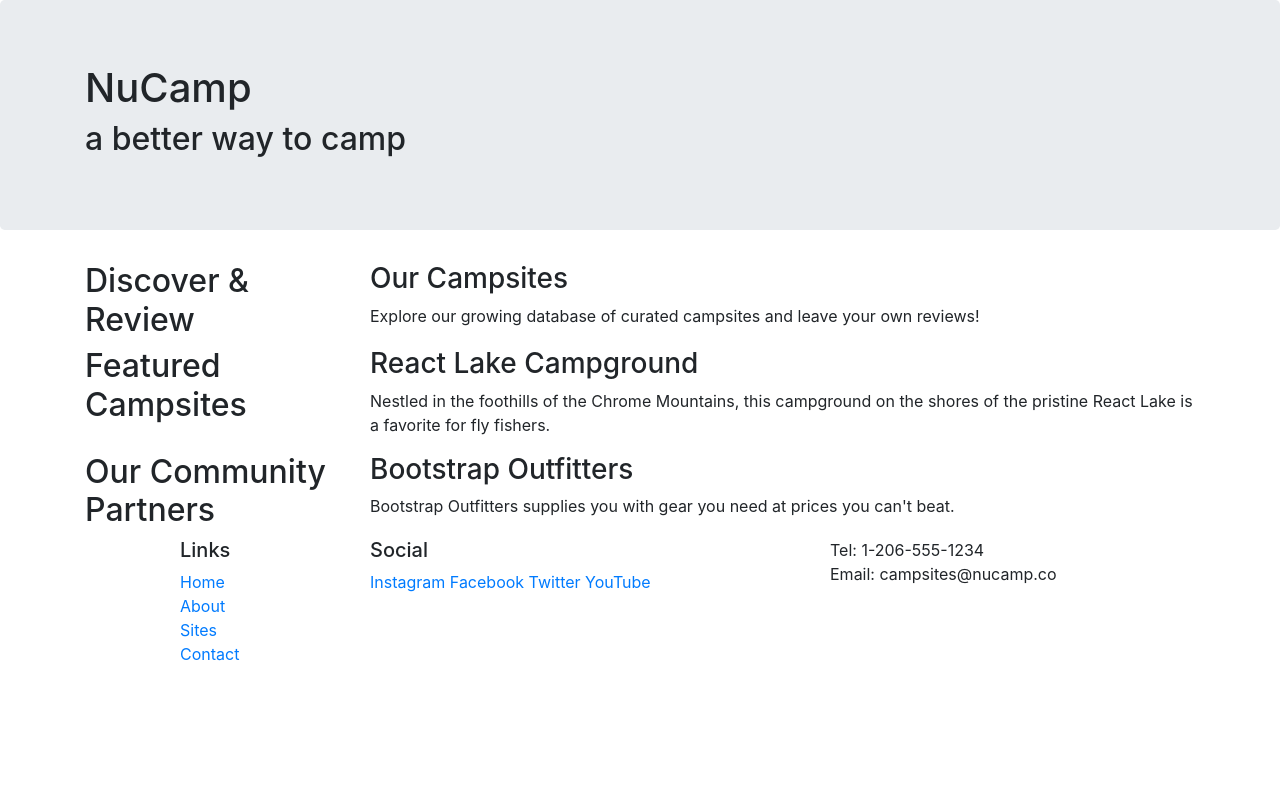
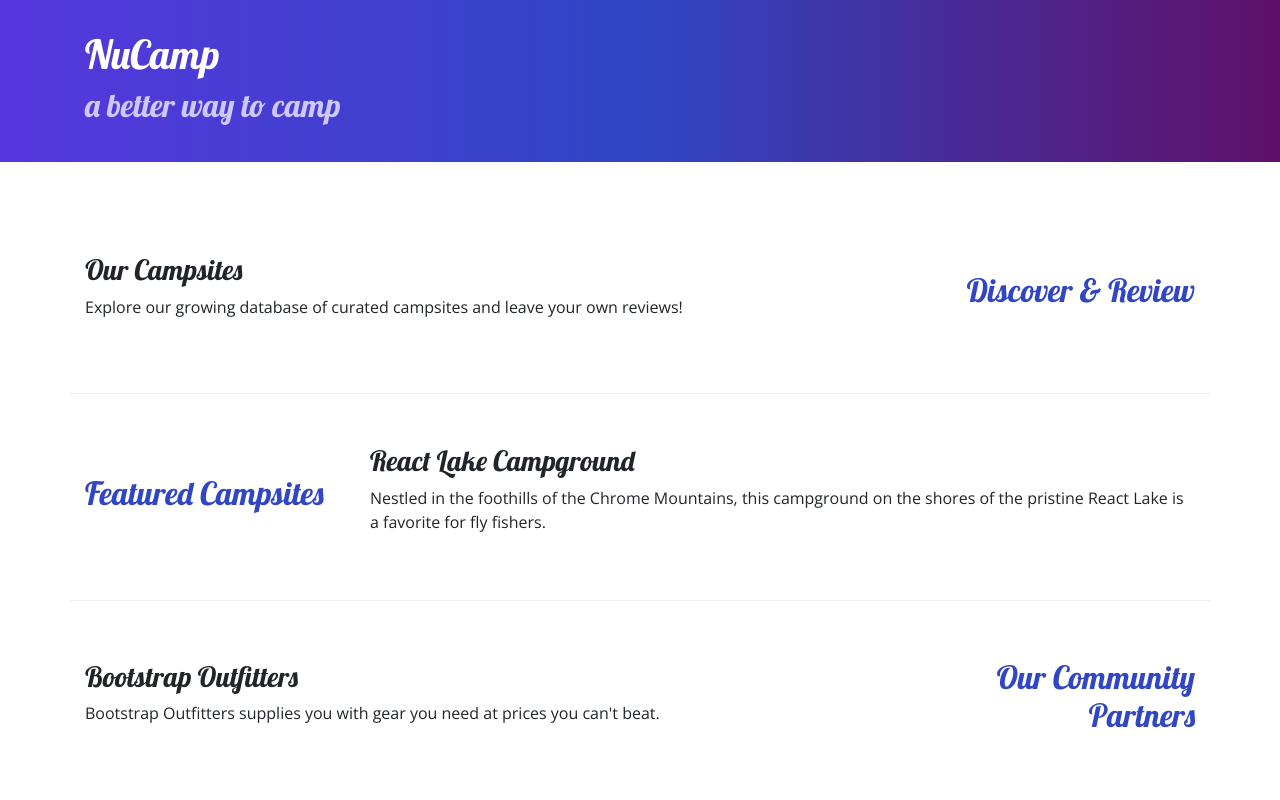
Before and after one commit to spencerrossrobinson/nucamp-campsite, a website: page index.html in a window 1280 px wide. Shown: the top 800 px of the page. Drawn offline with nearby package versions, Linux system fonts and the light colour scheme.

Commit message:
Adding Custom Styles

```diff
--- /dev/null
+++ b/css/style.css
@@ -0,0 +1,28 @@
+body {
+  font-family: "Open Sans", sans-serif;
+}
+h1,
+h2,
+h3 {
+  font-family: "Lobster", cursive;
+}
+h2 {
+  color: #3046c5;
+}
+header h2 {
+  color: #cec8ff;
+}
+footer {
+  background-image: linear-gradient(#cec8ff, white);
+  padding: 20px 0;
+}
+.jumbotron {
+  padding: 30px;
+  background-image: linear-gradient(to right, #5637dd, #3046c5, #601068);
+  color: white;
+}
+.row-content {
+  padding: 50px 0;
+  border-bottom: 1px ridge;
+  min-height: 200px;
+}
--- a/index.html
+++ b/index.html
@@ -10,12 +10,18 @@
       rel="stylesheet"
       href="node_modules/bootstrap/dist/css/bootstrap.min.css"
     />
+    <!-- CSS style sheet and Fonts must be placed after Bootstrap CSS -->
+    <link
+      rel="stylesheet"
+      href="https://fonts.googleapis.com/css?family=Lobster|Open+Sans"
+    />
+    <link rel="stylesheet" href="css/style.css" />
 
     <title>NuCamp: A Better Way To Camp</title>
   </head>
 
   <body>
-    <header class="jumbotron">
+    <header class="jumbotron jumbotron-fluid">
       <div class="container">
         <div class="row">
           <div class="col">
@@ -26,9 +32,9 @@
       </div>
     </header>
     <div class="container">
-      <div class="row">
-        <div class="col-sm-4 col-md-3">
-          <h2>Discover & Review</h2>
+      <div class="row row-content align-items-center">
+        <div class="col-sm-4 col-md-3 order-sm-last">
+          <h2 class="text-sm-right">Discover & Review</h2>
         </div>
         <div class="col">
           <h3>Our Campsites</h3>
@@ -39,7 +45,7 @@
         </div>
       </div>
 
-      <div class="row">
+      <div class="row row-content align-items-center">
         <div class="col-sm-4 col-md-3">
           <h2>Featured Campsites</h2>
         </div>
@@ -52,9 +58,9 @@
         </div>
       </div>
 
-      <div class="row">
-        <div class="col-sm-4 col-md-3">
-          <h2>Our Community Partners</h2>
+      <div class="row row-content align-items-center">
+        <div class="col-sm-4 col-md-3 order-sm-last">
+          <h2 class="text-sm-right">Our Community Partners</h2>
         </div>
         <div class="col">
           <h3>Bootstrap Outfitters</h3>
@@ -78,14 +84,14 @@
               <li><a href="#">Contact</a></li>
             </ul>
           </div>
-          <div class="col-6 col-sm-5">
+          <div class="col-6 col-sm-5 text-center">
             <h5>Social</h5>
             <a href="http://instagram.com/">Instagram</a>
             <a href="http://facebook.com/">Facebook</a>
             <a href="http://twitter.com/">Twitter</a>
             <a href="http://youtube.com/">YouTube</a>
           </div>
-          <div class="col-m-4">
+          <div class="col-sm-4 text-center">
             Tel: 1-206-555-1234<br />
             Email: campsites@nucamp.co
           </div>
```
Also changed, not shown: style.css (deleted).
